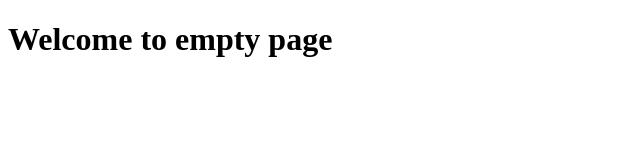
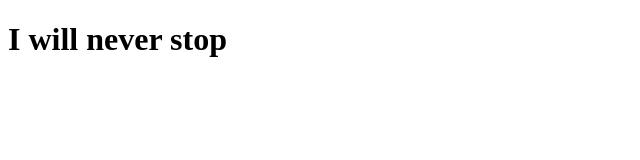
Before and after one commit to turdibekjumabaev/learning-full-stack, a plain HTML site: page Javascript/index.html in a window 1280 px wide. Shown: the whole page, without its empty margins (0-640 px from the left). Drawn offline with Linux system fonts and the light colour scheme.

Commit message:
Lesson: 2

```diff
--- a/Javascript/index.html
+++ b/Javascript/index.html
@@ -5,7 +5,7 @@
         <title>Javascript tutorial</title>
     </head>
     <body>
-        <h1>Welcome to empty page</h1>
+        <h1>I will never stop</h1>
 
         <script src="script.js"></script>
     </body>
```
Also changed, not shown: Javascript/script.js (+70 -3 lines).
